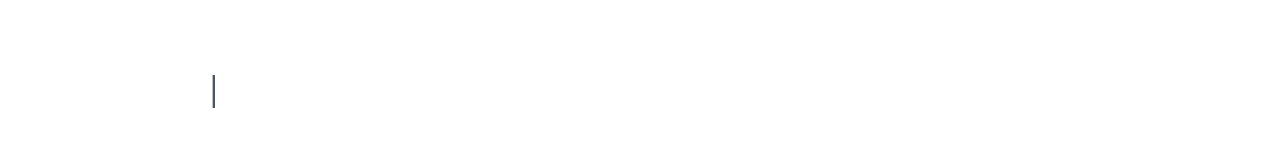
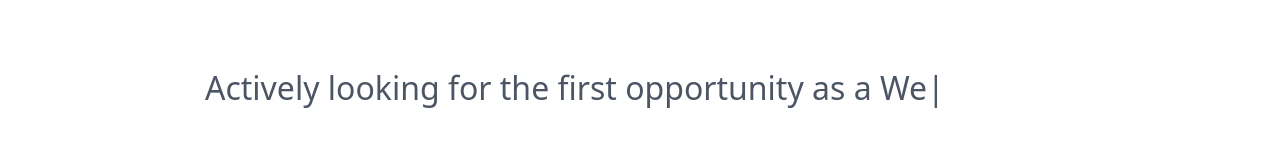
Before and after one commit to LukaJerkovic/lukajerkovic, a React (Vite) app: page / in a window 1280 px wide. Shown: the part 962-1122 px from the top of the page. Built offline with nearby package versions, Linux system fonts and the light colour scheme.

Commit message:
Work changes

```diff
--- a/src/components/Work.jsx
+++ b/src/components/Work.jsx
@@ -8,7 +8,7 @@ const Work = () => {
       <h2 className="flex sm:text-3xl text-2xl pt-32 text-center text-gray-600">
         <TypeAnimation
           sequence={[
-            'No experience as a Web Developer yet.',
+            'Actively looking for the first opportunity as a Web Developer',
             2000,
             ' But with hard work and dedication that will change soon...',
             2000,
```
